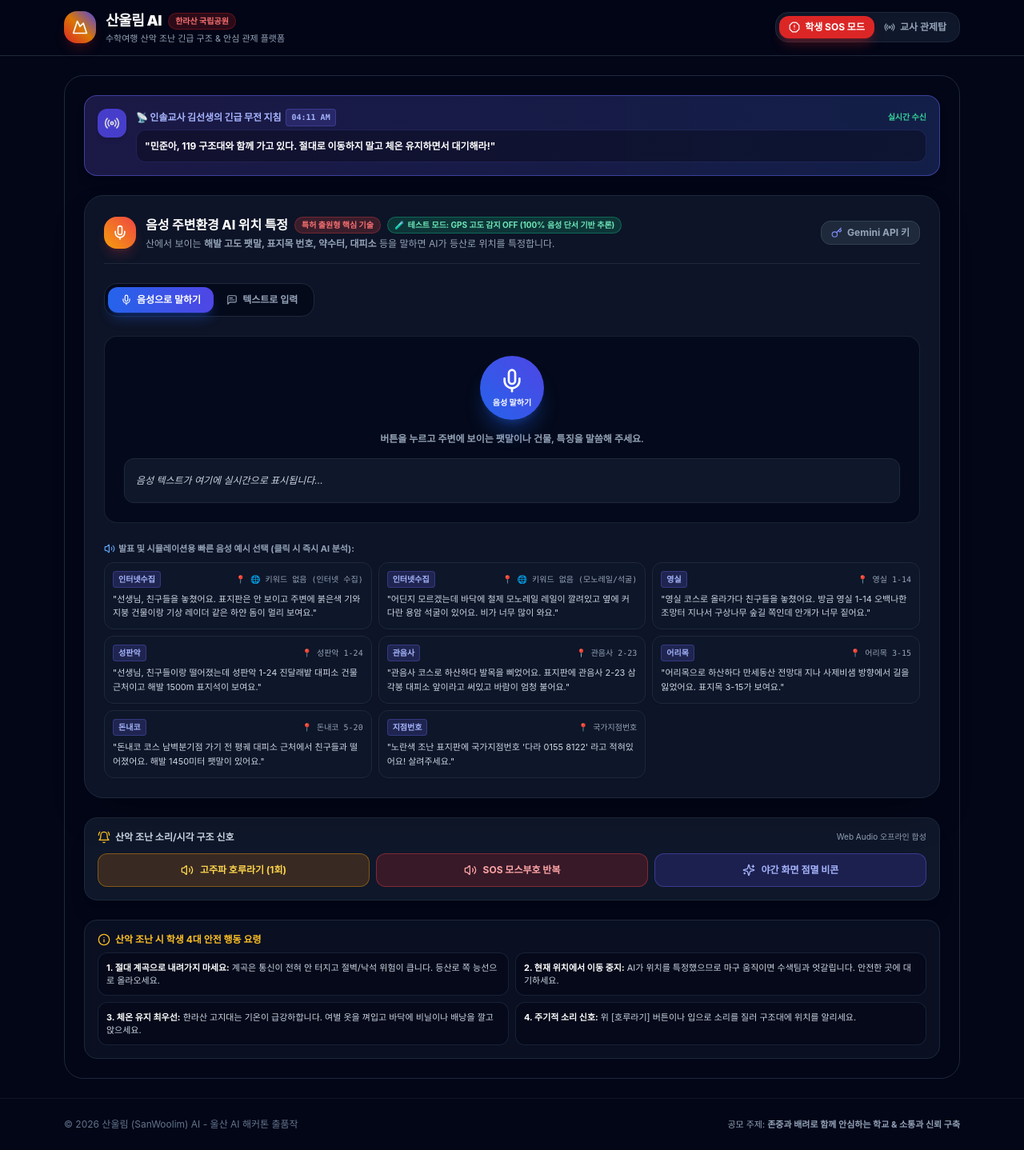
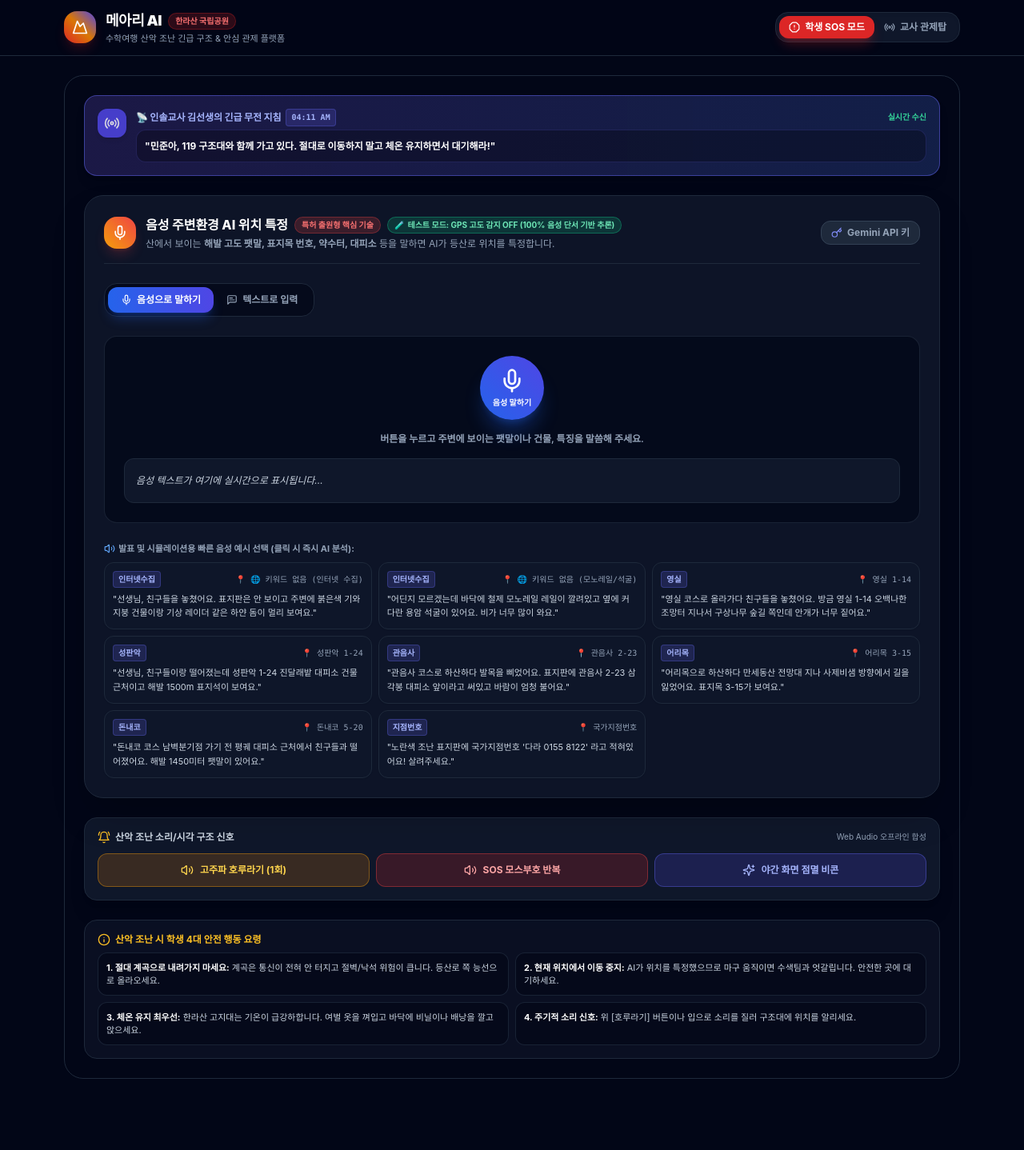
Before and after one commit to stevekim000/ulsan-ai, a Next.js app: page / in a window 1280 px wide. Shown: the whole page at 80% size. After the commit the page ends 1373 px from the top, so only its background shows below. Built offline with nearby package versions, Linux system fonts and the light colour scheme.

Commit message:
rename: change service name to 메아리 AI and remove footer

```diff
--- a/app/api/analyze-voice/route.ts
+++ b/app/api/analyze-voice/route.ts
@@ -116,7 +116,7 @@ export async function POST(req: NextRequest) {
           });
 
           prompt = `
-당신은 대한민국 산악 긴급 구조 전문 AI '산울림 AI'입니다.
+당신은 대한민국 산악 긴급 구조 전문 AI '메아리 AI'입니다.
 학생이 수학여행 중 한라산 국립공원에서 조난을 당해 음성으로 주변 환경을 묘사했습니다.
 
 ★ 핵심 긴급 상황 [키워드 미감지 - 인터넷 정보 수집 모드]:
@@ -217,7 +217,7 @@ ${trailData}
           });
 
           prompt = `
-당신은 대한민국 산악 긴급 구조 전문 AI '산울림 AI'입니다.
+당신은 대한민국 산악 긴급 구조 전문 AI '메아리 AI'입니다.
 학생이 수학여행 중 한라산 국립공원에서 조난을 당해 음성으로 주변 환경을 묘사했습니다.
 학생이 음성으로 진술한 주변 환경(표지판, 해발 고도 팻말 숫자, 건물, 바위, 약수터 등)만을 오직 분석하여 아래 제공된 한라산 5개 탐방로 데이터 중 학생이 위치한 지점을 가장 정밀하게 특정해주세요.
 
--- a/app/layout.tsx
+++ b/app/layout.tsx
@@ -2,7 +2,7 @@ import type { Metadata } from "next";
 import "./globals.css";
 
 export const metadata: Metadata = {
-  title: "산울림 AI - 수학여행 산악 조난 긴급 구조 & 안심 관제 시스템",
+  title: "메아리 AI - 수학여행 산악 조난 긴급 구조 & 안심 관제 시스템",
   description:
     "산악 통신 음영 지역에서도 작동하는 오프라인 GPS와 음성 랜드마크 분석 AI를 통해 학생을 신속 구조하고, 교직원과 학부모 간 신뢰를 구축하는 안전 플랫폼",
 };
--- a/app/page.tsx
+++ b/app/page.tsx
@@ -77,7 +77,7 @@ export default function HomePage() {
       title: `AI 위치 특정 성공: ${result.matchedPOI?.name}`,
       content: result.timelineExplanation,
       type: "ai_analysis",
-      actor: "산울림 AI 엔진",
+      actor: "메아리 AI 엔진",
     };
     setTimeline((prev) => [newEvent, ...prev]);
 
@@ -115,7 +115,7 @@ export default function HomePage() {
             </div>
             <div>
               <div className="flex items-center space-x-2">
-                <span className="text-lg font-black tracking-tight text-white">산울림 AI</span>
+                <span className="text-lg font-black tracking-tight text-white">메아리 AI</span>
                 <span className="text-[10px] bg-red-600/20 text-red-400 border border-red-600/30 px-2 py-0.5 rounded-full font-bold">
                   {DEFAULT_HIKING_TRAIL.mountainName}
                 </span>
@@ -172,16 +172,6 @@ export default function HomePage() {
           />
         )}
       </main>
-
-      {/* Footer */}
-      <footer className="border-t border-slate-900 bg-slate-950 py-6 text-center text-xs text-slate-500">
-        <div className="max-w-6xl mx-auto px-4 flex flex-col sm:flex-row items-center justify-between gap-2">
-          <p>© 2026 산울림 (SanWoolim) AI - 울산 AI 해커톤 출품작</p>
-          <p className="text-[11px] text-slate-400">
-            공모 주제: <b>존중과 배려로 함께 안심하는 학교 &amp; 소통과 신뢰 구축</b>
-          </p>
-        </div>
-      </footer>
     </div>
   );
 }
--- a/components/VoiceLocationAnalyzer.tsx
+++ b/components/VoiceLocationAnalyzer.tsx
@@ -96,7 +96,9 @@ export default function VoiceLocationAnalyzer({
   useEffect(() => {
     // 로컬 스토리지에 저장된 Gemini API 키 불러오기
     if (typeof window !== "undefined") {
-      const savedKey = localStorage.getItem("sanwoolim_gemini_api_key");
+      const savedKey =
+        localStorage.getItem("meari_gemini_api_key") ||
+        localStorage.getItem("sanwoolim_gemini_api_key");
       if (savedKey) {
         setApiKey(savedKey);
       }
@@ -145,7 +147,7 @@ export default function VoiceLocationAnalyzer({
 
   const handleSaveApiKey = () => {
     if (typeof window !== "undefined") {
-      localStorage.setItem("sanwoolim_gemini_api_key", apiKey.trim());
+      localStorage.setItem("meari_gemini_api_key", apiKey.trim());
       setKeySaved(true);
       setTimeout(() => setKeySaved(false), 2000);
       setShowKeyInput(false);
@@ -479,7 +481,7 @@ export default function VoiceLocationAnalyzer({
         <div className="p-6 bg-blue-950/40 border border-blue-500/30 rounded-2xl text-center space-y-3 animate-pulse">
           <div className="w-8 h-8 border-3 border-blue-400 border-t-transparent rounded-full animate-spin mx-auto" />
           <p className="text-xs font-bold text-blue-300">
-            산울림 AI가 한라산 등산로 데이터 및 고도 팻말 정보를 대조하는 중입니다...
+            메아리 AI가 한라산 등산로 데이터 및 고도 팻말 정보를 대조하는 중입니다...
           </p>
         </div>
       )}
--- a/lib/storage.ts
+++ b/lib/storage.ts
@@ -1,9 +1,9 @@
 import { Student, LocationPoint, RescueTimelineEvent } from "@/types/rescue";
 import { HALLASAN_LANDMARKS } from "@/lib/mountainData";
 
-const STORAGE_KEY_STUDENTS = "sanwoolim_students_v1";
-const STORAGE_KEY_TIMELINE = "sanwoolim_timeline_v1";
-const STORAGE_KEY_MY_GPS = "sanwoolim_offline_gps_v1";
+const STORAGE_KEY_STUDENTS = "meari_students_v1";
+const STORAGE_KEY_TIMELINE = "meari_timeline_v1";
+const STORAGE_KEY_MY_GPS = "meari_offline_gps_v1";
 
 // 기본 초기 수학여행 학생 데이터셋 (한라산 성판악 코스)
 export const INITIAL_STUDENTS: Student[] = [
@@ -108,7 +108,7 @@ export const INITIAL_TIMELINE: RescueTimelineEvent[] = [
     title: "김민준 학생 조난 SOS 신호 발생",
     content: "해발 1,400m 이상 고산지대 급격한 안개 발생으로 대열 이탈 감지. 단말기 긴급 조난 모드 가동.",
     type: "alert",
-    actor: "산울림 AI 감지기",
+    actor: "메아리 AI 감지기",
   },
   {
     id: "tl-03",
@@ -116,7 +116,7 @@ export const INITIAL_TIMELINE: RescueTimelineEvent[] = [
     title: "학생 주변 환경 음성 제보 접수 및 AI 분석 완료",
     content: "학생 음성: '해발 1500m 팻말과 대피소 건물이 희미하게 보여요' ➜ AI 분석: 진달래밭 대피소(1,500m) 인근 반경 35m로 위치 특정.",
     type: "ai_analysis",
-    actor: "산울림 AI 엔진",
+    actor: "메아리 AI 엔진",
   },
   {
     id: "tl-04",
@@ -213,7 +213,7 @@ export interface TeacherBroadcastMessage {
   timestamp: number;
 }
 
-const STORAGE_KEY_TEACHER_MSG = "sanwoolim_teacher_msgs_v1";
+const STORAGE_KEY_TEACHER_MSG = "meari_teacher_msgs_v1";
 
 export function getTeacherMessages(): TeacherBroadcastMessage[] {
   if (typeof window === "undefined") return [];
--- a/package.json
+++ b/package.json
@@ -1,5 +1,5 @@
 {
-  "name": "sanwoolim-rescue-ai",
+  "name": "meari-rescue-ai",
   "version": "1.0.0",
   "private": true,
   "scripts": {
--- a/types/rescue.ts
+++ b/types/rescue.ts
@@ -84,5 +84,5 @@ export interface RescueTimelineEvent {
   title: string;
   content: string;
   type: 'alert' | 'ai_analysis' | 'teacher_action' | 'rescue_team' | 'resolved';
-  actor: string; // '산울림 AI', '인솔교사 김선생', '울산소방 산악구조대'
+  actor: string; // '메아리 AI', '인솔교사 김선생', '울산소방 산악구조대'
 }
```
Also changed, not shown: 2 other files (tests, documents, lock files or other folders).
